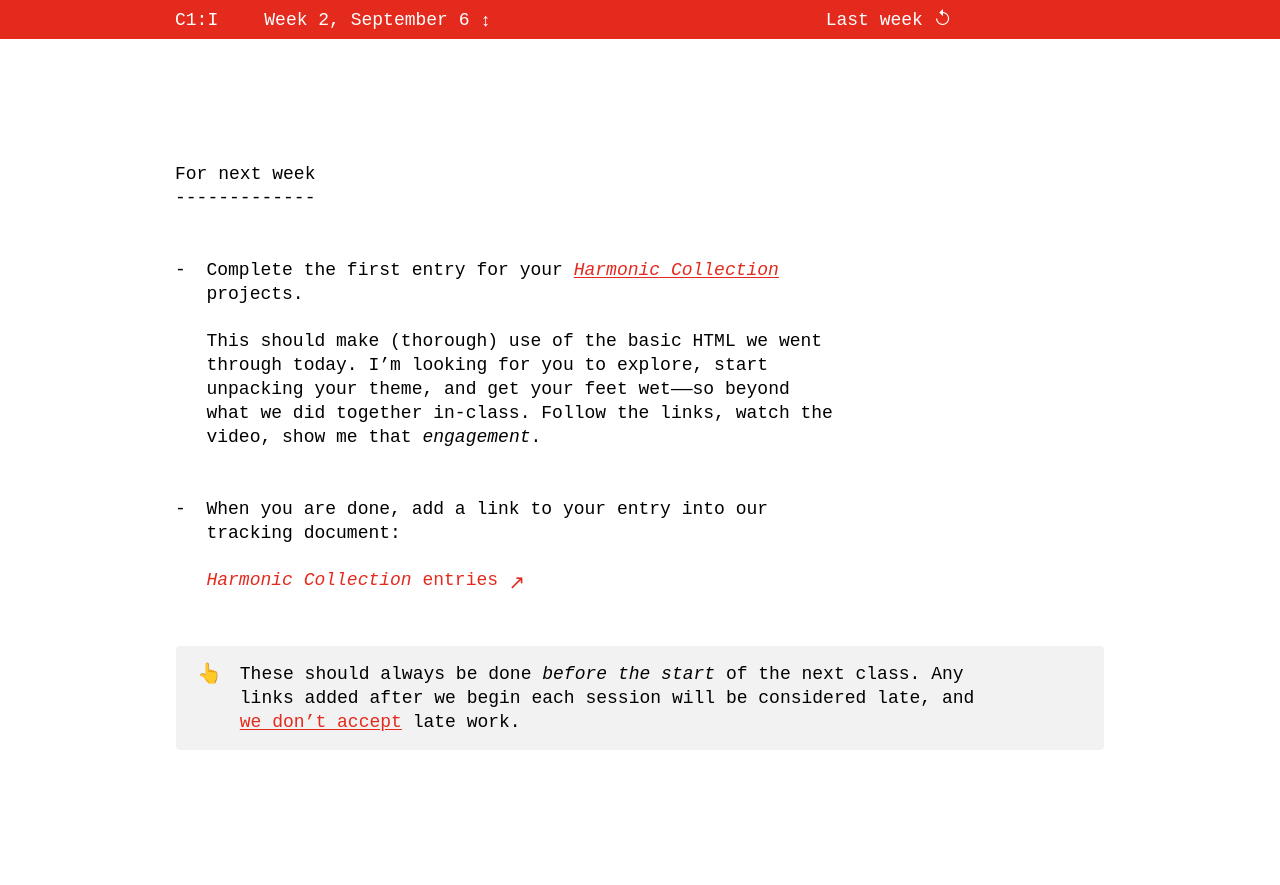
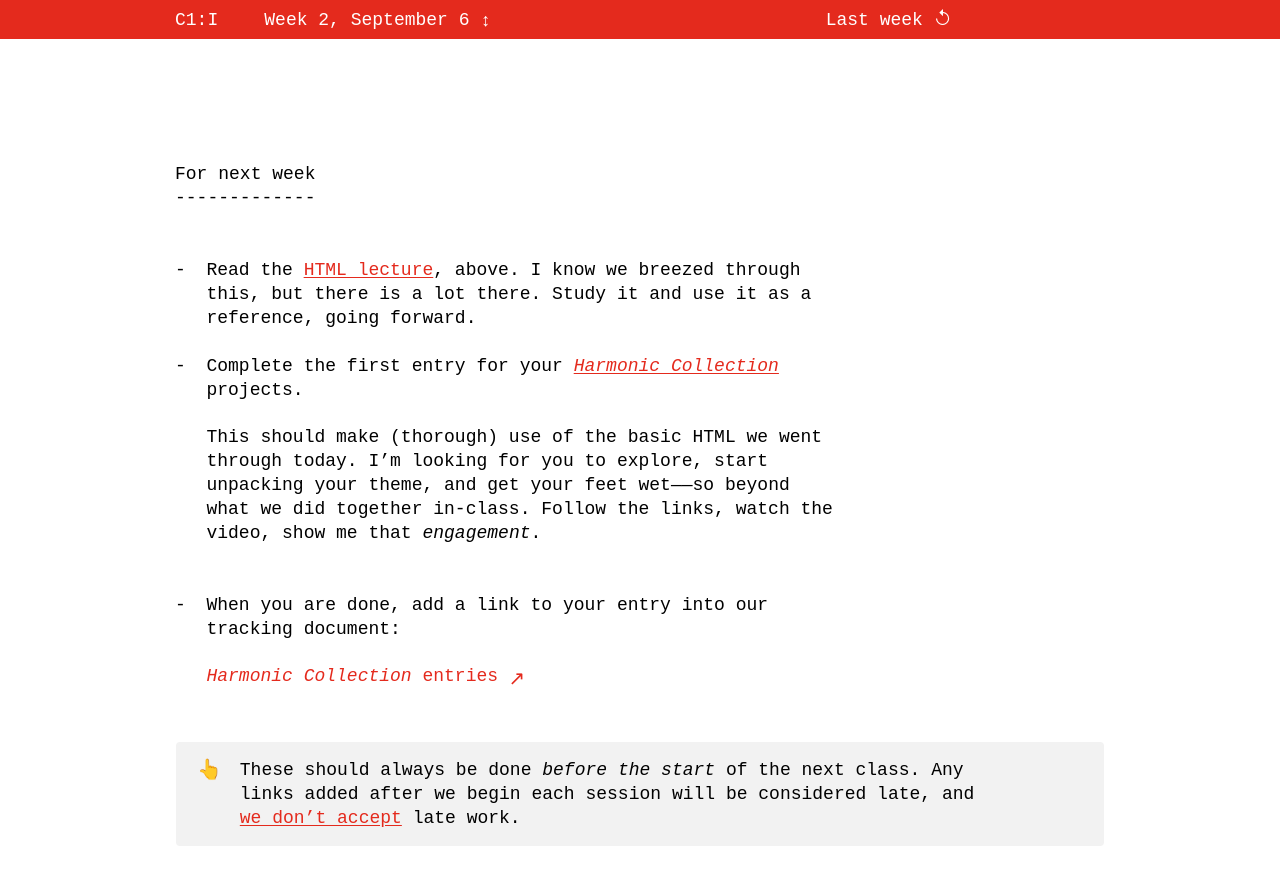
Before and after one commit to core-interaction/core-interaction.github.io, a Jekyll site: the page built from week/2.md, in a window 1280 px wide and 900 px high, scrolled down 2964 px. Shown: the top 885 px of the window. Built offline with Jekyll 4.4.1, drawn with Linux system fonts in a browser that asks for light colours.

Commit message:
Add HTML as homework.

```diff
--- a/week/2.md
+++ b/week/2.md
@@ -74,6 +74,10 @@ We’re going to dive right in and make our first web pages, no big deal! We
 
 
 
+- Read the [HTML lecture](/topic/html), above. I know we breezed through this, but there is a lot there. Study it and use it as a reference, going forward.
+
+
+
 - Complete the first entry for your [*Harmonic Collection*](/project/harmonic) projects.
 
   This should make (thorough) use of the basic HTML we went through today. I’m looking for you to explore, start unpacking your theme, and get your feet wet—so beyond what we did together in-class. Follow the links, watch the video, show me that *engagement*.
```
